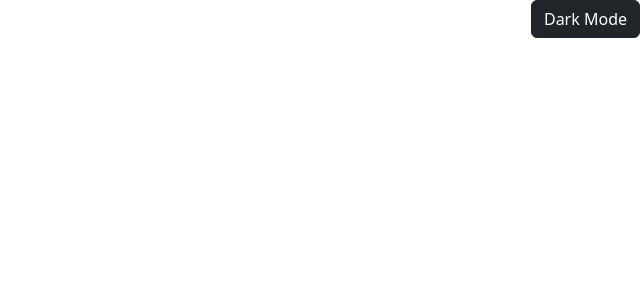
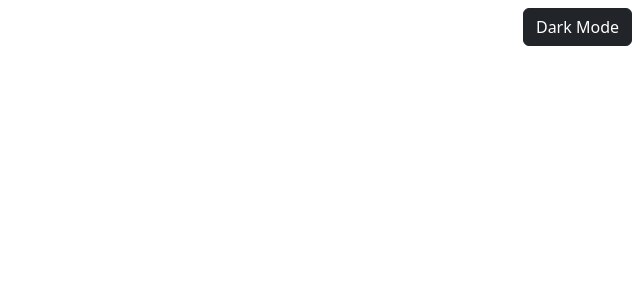
Before and after one commit to Mohamed-Nasr7/posts-darkmode, a React (Create React App) app: page / in a window 1280 px wide. Shown: the top 300 px of the page, without its empty margins (640-1280 px from the left). Built offline with nearby package versions, Linux system fonts and the light colour scheme.

Commit message:
Add a p-2 class to the ul element

```diff
--- a/src/App.tsx
+++ b/src/App.tsx
@@ -1,7 +1,7 @@
 const App = () => {
   return (
     <div className='app'>
-      <ul className='nav justify-content-end'>
+      <ul className='nav justify-content-end p-2'>
         <li className='nav-item'>
           <button type='button' className='btn btn-dark'>
             Dark Mode
```
